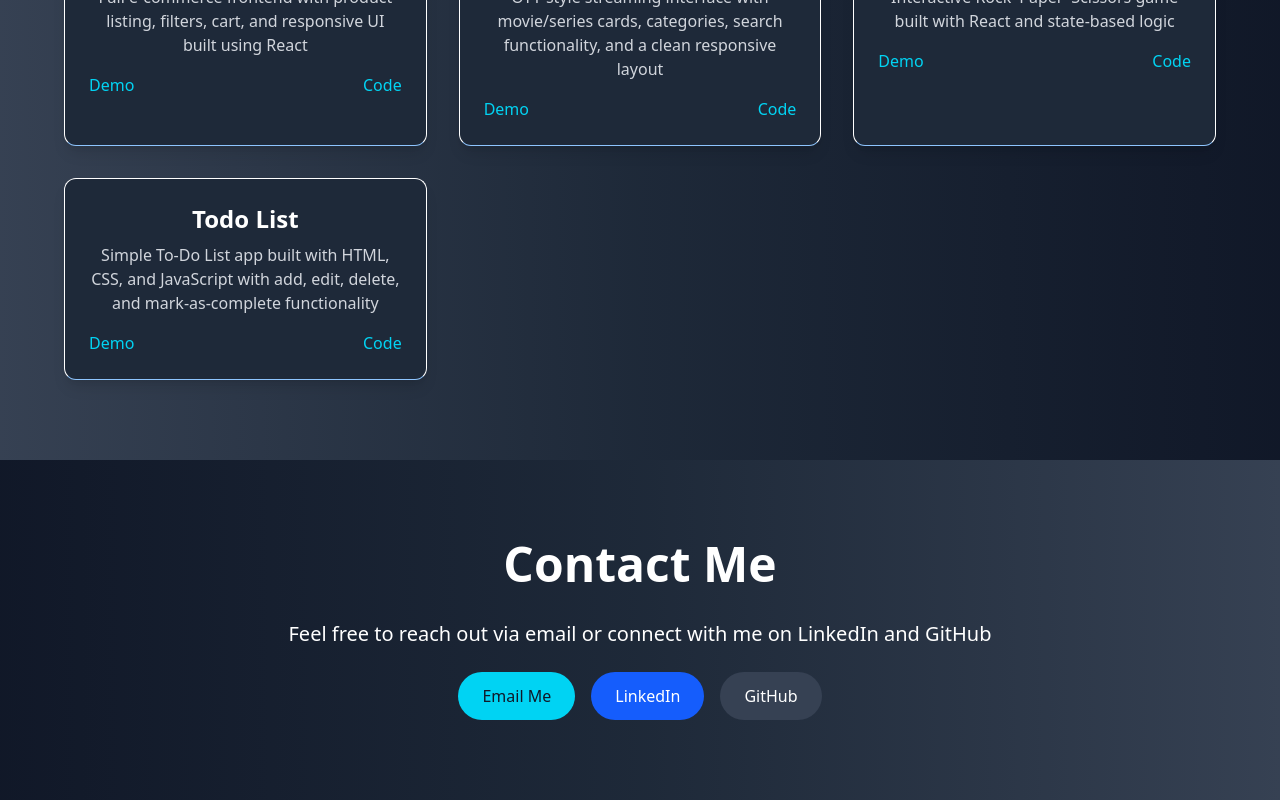
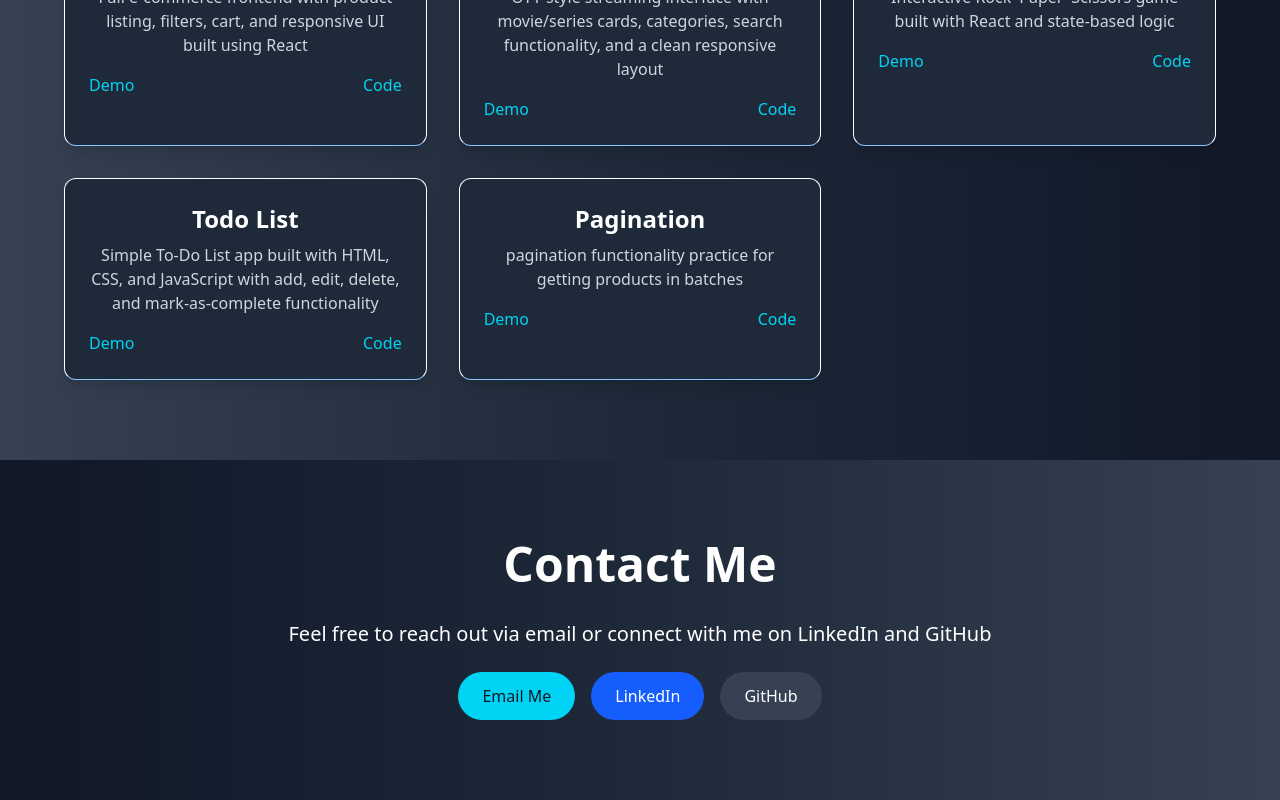
Before and after one commit to prashanththota98/Portfolio, a React (Vite) app: page / in a window 1280 px wide. Shown: the part 1838-2638 px from the top of the page. Built offline with nearby package versions, Linux system fonts and the light colour scheme.

Commit message:
project added

```diff
--- a/src/components/Projects.jsx
+++ b/src/components/Projects.jsx
@@ -26,6 +26,12 @@ export default function Projects() {
       desc: "Simple To-Do List app built with HTML, CSS, and JavaScript with add, edit, delete, and mark-as-complete functionality",
       demo: "https://todolist304.netlify.app/",
       code: "https://github.com/prashanththota98/Todo-list.git",
+    },
+    {
+      name: "Pagination",
+      desc: "pagination functionality practice for getting products in batches",
+      demo: "https://pagination-nine-mu.vercel.app",
+      code: "https://github.com/prashanththota98/pagination.git",
     },
   ];
 
```
